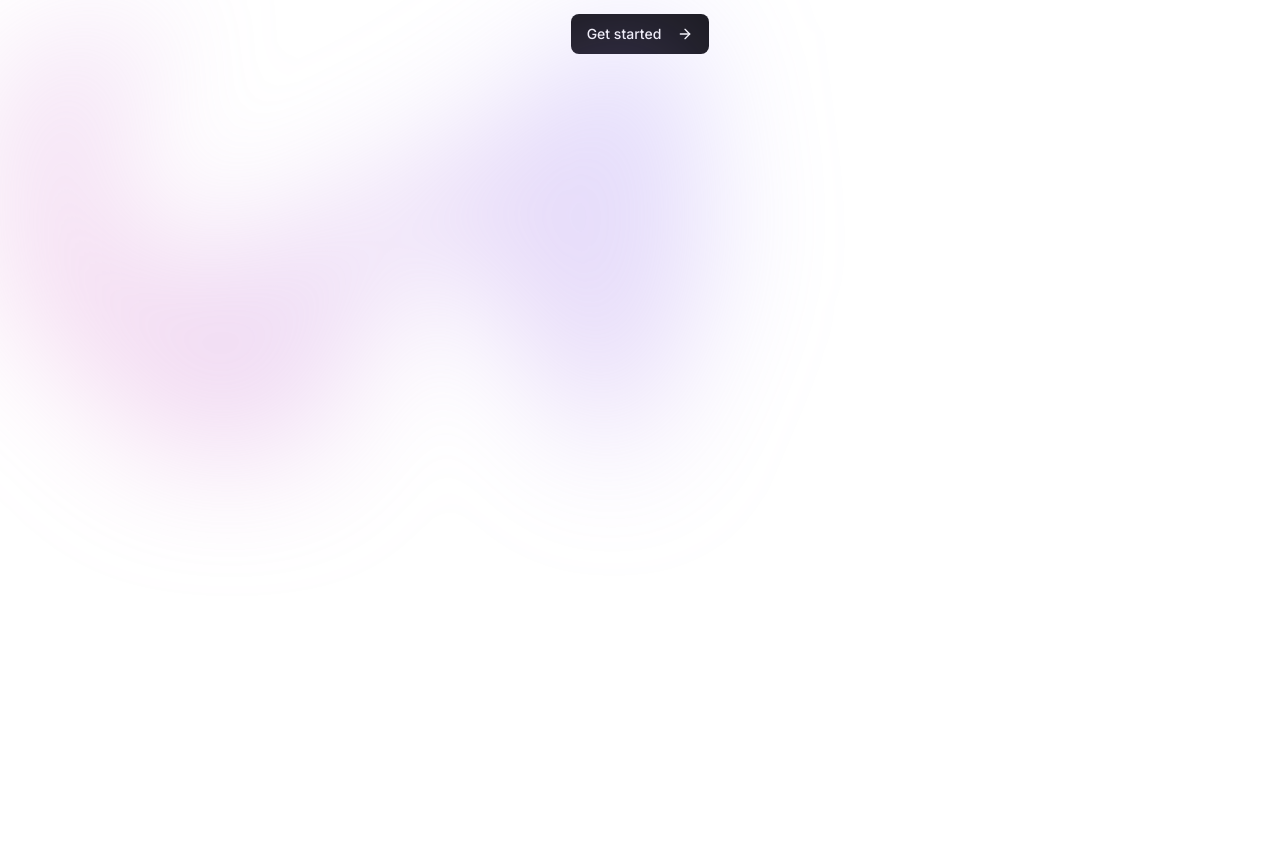
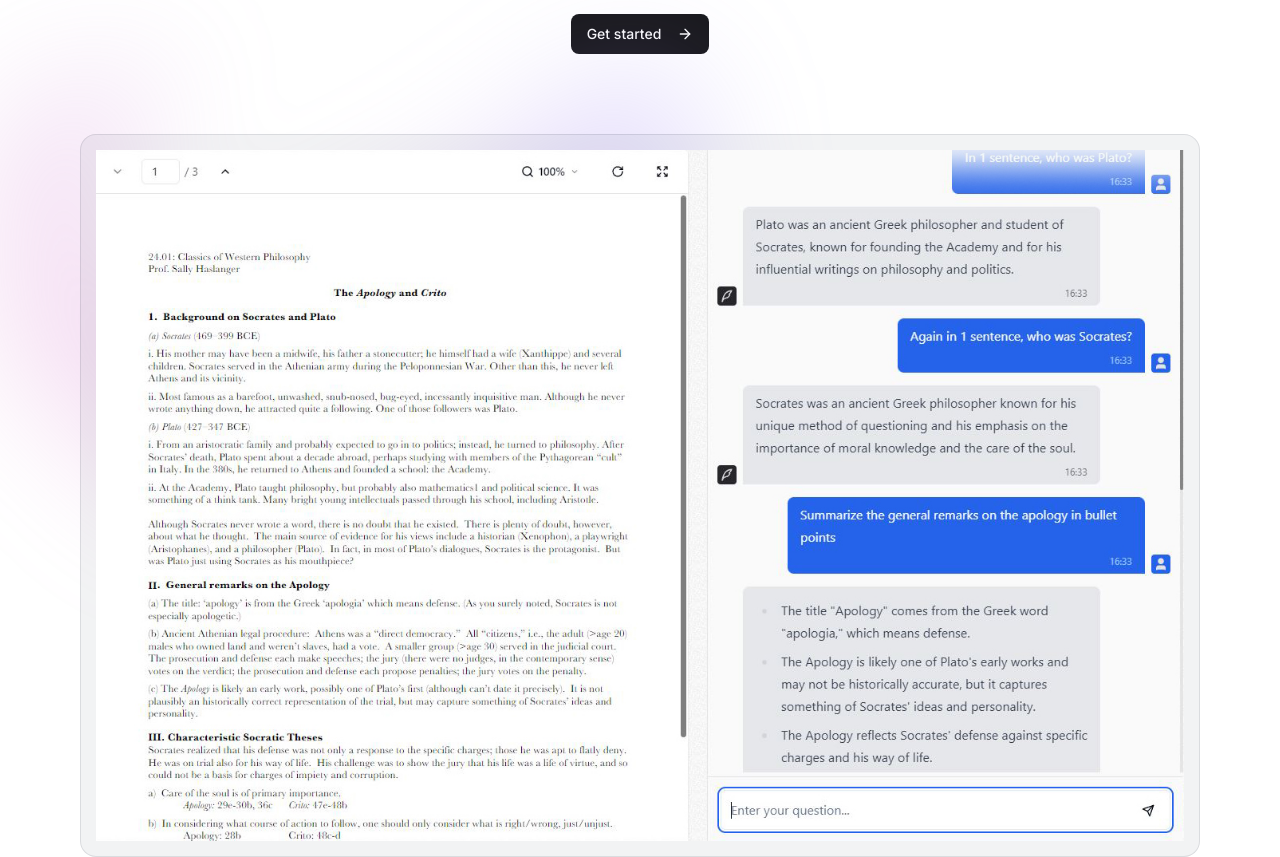
Before and after one commit to ndrsov/smart-quill, a Next.js app: page / in a window 1280 px wide. Shown: the part 440-1297 px from the top of the page. Before the commit the page ends 960 px from the top, so only its background shows below. Built offline with nearby package versions, Linux system fonts and the light colour scheme.

Commit message:
Add product preview image to the home page

```diff
--- a/src/app/page.tsx
+++ b/src/app/page.tsx
@@ -1,6 +1,7 @@
 import MaxWidthWrapper from '@/components/MaxWidthWrapper';
 import { buttonVariants } from '@/components/ui/button';
 import { ArrowRight } from 'lucide-react';
+import Image from 'next/image';
 import Link from 'next/link';
 
 export default function Home() {
@@ -47,6 +48,21 @@
               className="relative left-[calc(50%-11rem)] aspect-[1155/678] w-[36.125rem] -translate-x-1/2 rotate-[30deg] bg-gradient-to-tr from-[#ff80b5] to-[#9089fc] opacity-30 sm:left-[calc(50%-30rem)] sm:w-[72.1875rem]"
             />
           </div>
+
+          <div>
+            <div className="mx-auto max-w-6xl px-6 lg:px-8">
+              <div className="mat-16 flow-root sm:mt-24">
+                <div className="-m-2 rounded-xl bg-gray-900/5 p-2 ring-1 ring-inset ring-gray-900/10 lg:-m-4 lg:rounded-2xl lg:p-4">
+                  <Image
+                    src="/dashboard-preview.jpg"
+                    alt="product preview"
+                    width={1364}
+                    height={866}
+                  />
+                </div>
+              </div>
+            </div>
+          </div>
         </div>
       </div>
     </>
```
